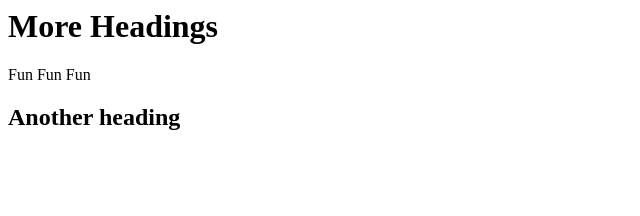
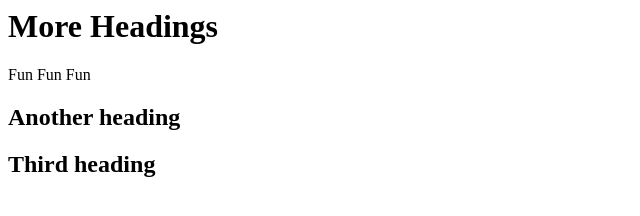
Before and after one commit to AlexciaRose/demo-repo2, a plain HTML site: page index.html in a window 1280 px wide. Shown: the whole page, without its empty margins (0-640 px from the left). Drawn offline with Linux system fonts and the light colour scheme.

Commit message:
Update index.html

```diff
--- a/index.html
+++ b/index.html
@@ -3,3 +3,5 @@
 <p>Fun Fun Fun</p>
 
 <h2>Another heading</h2>
+
+<h2>Third heading<h2>
```
